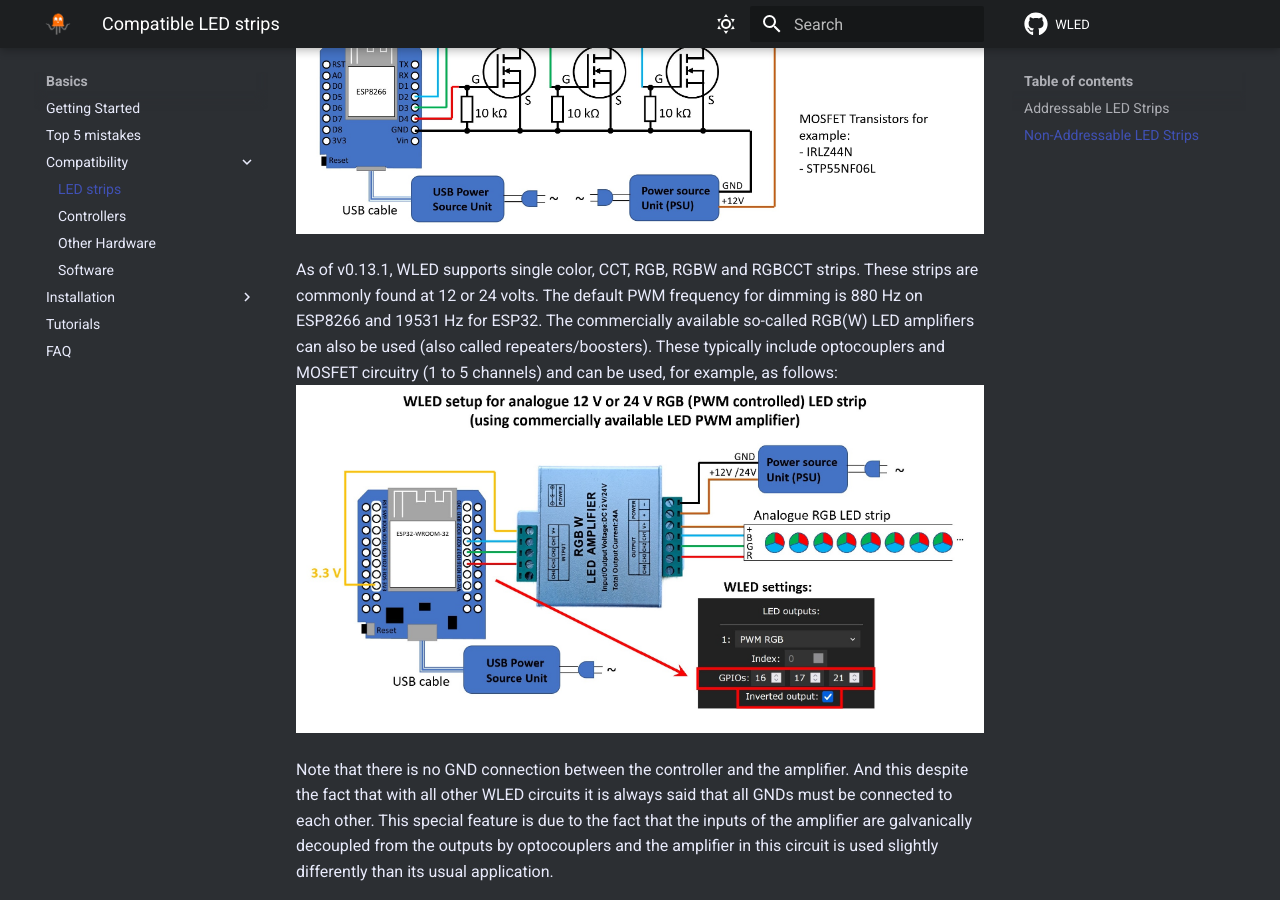
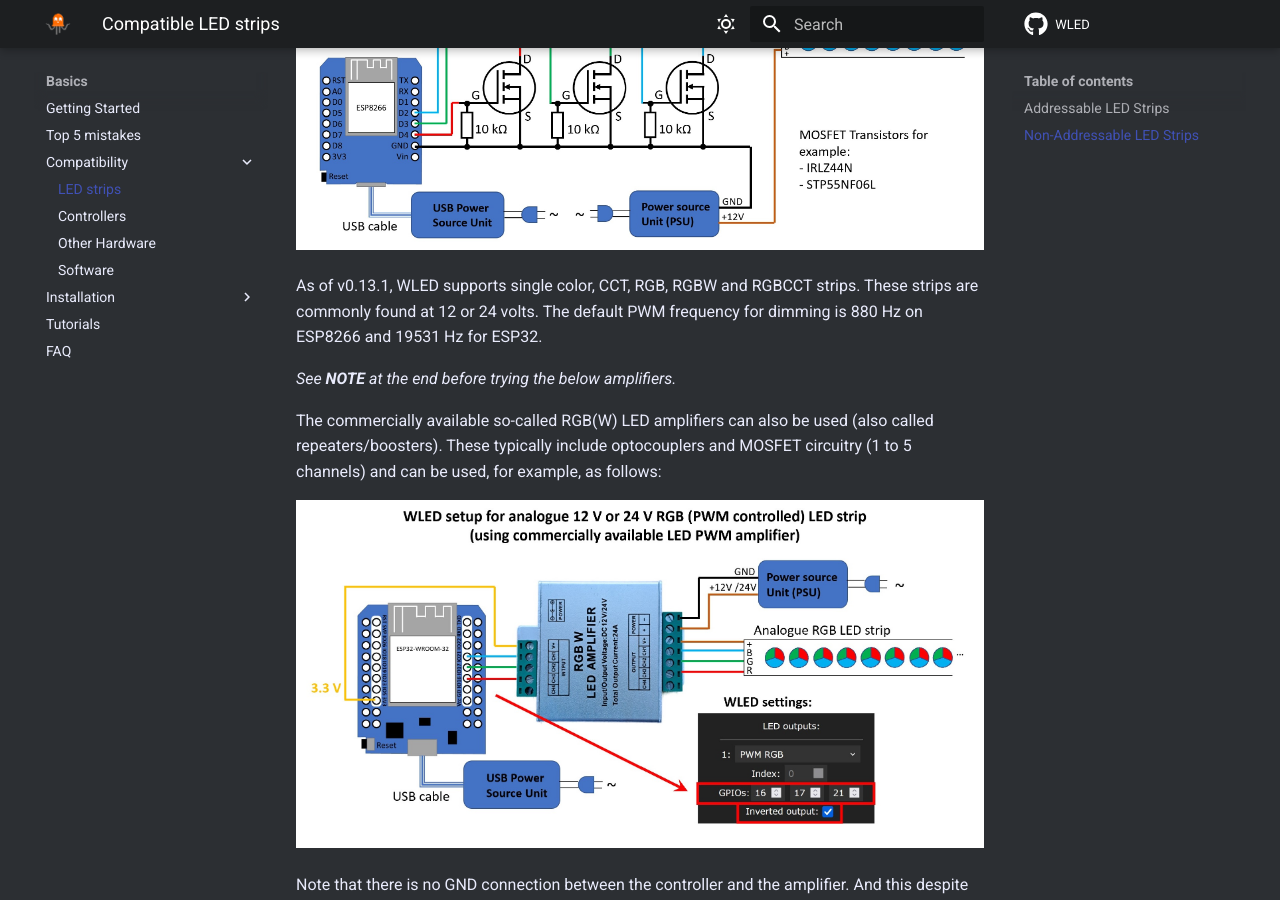
Before and after one commit to Aircoookie/WLED-Docs, an MkDocs documentation site: the page built from docs/basics/compatible-led-strips.md, in a window 1280 px wide and 900 px high, scrolled down 2010 px. Built offline with MkDocs 1.6.1 and Material for MkDocs 9.7.7, drawn with Linux system fonts in a browser that asks for light colours; comment, search, counter and statistics services are not loaded; some of the changed text lies outside the part shown.

Commit message:
Update compatible-led-strips.md
emphasizing warning about mentioned analog led amplifiers

```diff
--- a/docs/basics/compatible-led-strips.md
+++ b/docs/basics/compatible-led-strips.md
@@ -39,11 +39,16 @@
 ## Non-Addressable LED Strips
 
 WLED supports non-addressable LED strips as well. Unlike addressable strips, non-addressable strips require a pin for each "color" channel and all LEDs are controlled the same way. To drive these strips, additional circuits (MOSFETs) are required. A basic circuit diagram is shown here. You need one MOSFET and one GPIO per color. It should be noted that the MOSFETs are destroyed very quickly in the event of an overload. To reduce the risk of fire and prevent personal injury, additional circuit elements should be implemented to protect MOSFETs from overtemperature and overload. Depending on the type, fuses are too slow for this! You might consider using self-protected MOSFETs too or the entire MOSFET circuit can be packed into a fire-retardant (e.g. metallic) housing.
+
 ![Controlling analog LED strios](../assets/images/content/pic29.jpg)
 
 As of v0.13.1, WLED supports single color, CCT, RGB, RGBW and RGBCCT strips. These strips are commonly found at 12 or 24 volts.
 The default PWM frequency for dimming is 880 Hz on ESP8266 and 19531 Hz for ESP32.
+
+_See **NOTE** at the end before trying the below amplifiers._
+
 The commercially available so-called RGB(W) LED amplifiers can also be used (also called repeaters/boosters). These typically include optocouplers and MOSFET circuitry (1 to 5 channels) and can be used, for example, as follows:
+
 ![Controlling analog LED strios](../assets/images/content/pic44.jpg)
 
 Note that there is no GND connection between the controller and the amplifier. And this despite the fact that with all other WLED circuits it is always said that all GNDs must be connected to each other. This special feature is due to the fact that the inputs of the amplifier are galvanically decoupled from the outputs by optocouplers and the amplifier in this circuit is used slightly differently than its usual application.
@@ -55,4 +60,5 @@
 ![Controlling analog LED strios](../assets/images/content/pic48.jpg)
 
 The simple structure means that the duty cycle of the PWM signal (the ratio between pulse and period duration) at the output is slightly distorted compared to the input. In many cases this is not critical, but it does result in the color composition of an RGB strip being slightly distorted. A significantly better (and slightly more expensive) version is described in <a href="https://media.elv.com/file/143195_led_rgbw_repeater.pdf" target="_blank">this article (in German, includes schematics)</a>. Here the MOSFETs are controlled with push-pull drivers. This and some other measures in the circuit mean that the PWM signal is reproduced very accurately at the output.
-There are some other types of LED amplifiers on the market (e.g. MiBoxer RGBW amplifiers and similar ones) that DO NOT work as described above because they require higher input voltage.
+
+**NOTE:** There are some other types of LED amplifiers on the market (e.g. MiBoxer RGBW amplifiers and similar ones) that DO NOT work as described above because they require higher input voltage.
```
